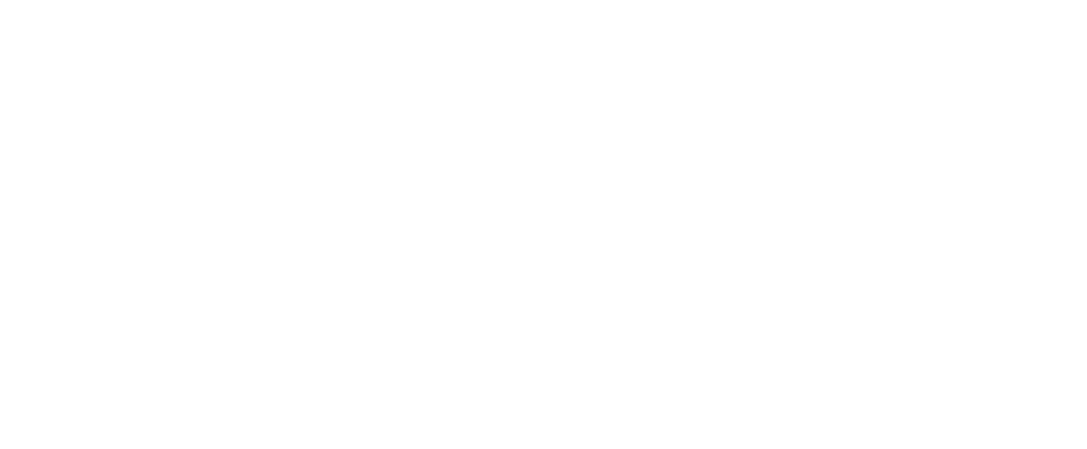
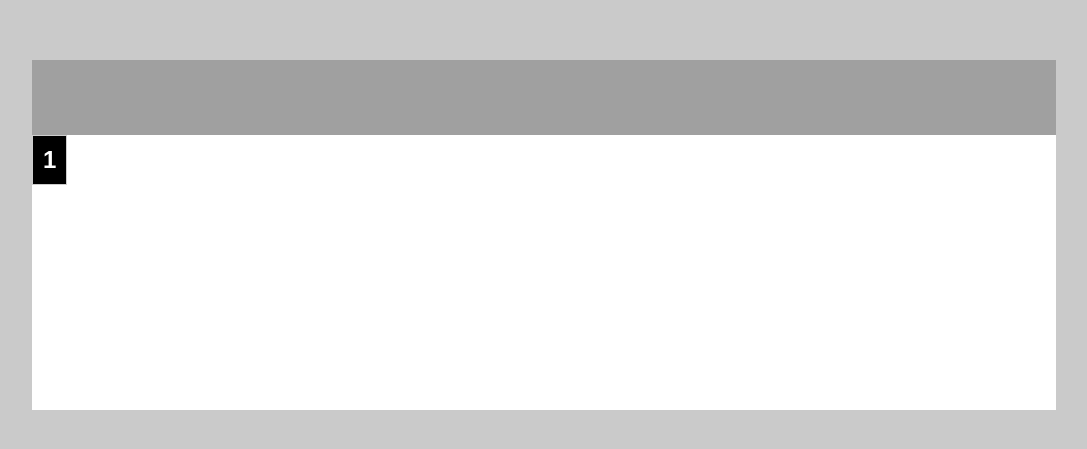
Before and after one commit to MercurialBR/calculador-react, a React (Create React App) app: page / in a window 1280 px wide. Shown: the part 165-614 px from the top of the page, without its empty margins (96-1183 px from the left). Built offline with nearby package versions, Linux system fonts and the light colour scheme.

Commit message:
Estilizando Botoes

```diff
--- a/package.json
+++ b/package.json
@@ -9,6 +9,7 @@
     "react": "^18.2.0",
     "react-dom": "^18.2.0",
     "react-scripts": "5.0.1",
+    "styled-components": "^5.3.6",
     "web-vitals": "^2.1.4"
   },
   "scripts": {
--- a/src/App.js
+++ b/src/App.js
@@ -1,9 +1,17 @@
+import Input from './components/Input'
+import Button from './components/Button'
+
+
+import { Container, Content } from './styles';
 
 function App() {
   return (
-    <div className="App">
-
-    </div>
+    <Container>
+      <Content>
+        <Input />
+        <Button />
+      </Content>
+    </Container>
   );
 }
 
--- /dev/null
+++ b/src/components/Button/index.js
@@ -0,0 +1,11 @@
+import { ButtonContainer } from "./styles";
+
+const Button = () => {
+    return (
+        <ButtonContainer>
+         1
+        </ButtonContainer>
+    )
+}
+
+export default Button;
--- /dev/null
+++ b/src/components/Button/styles.js
@@ -0,0 +1,11 @@
+import styled from "styled-components";
+
+export const ButtonContainer = styled.button`
+    padding: 10px;
+    border: 1px solid #CDCDCD;
+    background-color: #000;
+    color: #FFFFFF;
+
+    font-size: 24px;
+    font-weight: 700;
+`
--- /dev/null
+++ b/src/components/Input/index.js
@@ -0,0 +1,11 @@
+import { InputContainer } from './styles';
+
+const Input = () => {
+    return (
+        <InputContainer>
+        <input />
+        </InputContainer>
+    );
+}
+
+export default Input;
--- /dev/null
+++ b/src/components/Input/styles.js
@@ -0,0 +1,26 @@
+import styled from "styled-components";
+
+export const InputContainer = styled.div`
+    width: 100%;
+    height: 75px;
+    background-color: #AAAAFF;
+
+    display: flex;
+    align-items: center;
+    justify-content: flex-end;
+
+    font-size: 24px;
+    font-family: 'Roboto';
+
+    input {
+        width: 100%;
+        height: 75px;
+        background-color: #a0a0a0;
+        border: 0;
+        padding: 0 10px;
+
+        font-size: 24px;
+        font-family: 'Roboto';
+        color: #000;
+    }
+`
--- /dev/null
+++ b/src/global.js
@@ -0,0 +1,8 @@
+import { createGlobalStyle } from "styled-components";
+
+export default createGlobalStyle`
+    *, body {
+        margin: 0;
+        padding: 0;
+    }
+`
--- a/src/index.js
+++ b/src/index.js
@@ -2,9 +2,12 @@
 import ReactDOM from 'react-dom/client';
 import App from './App';
 
+import GlobalStyles from './global';
+
 const root = ReactDOM.createRoot(document.getElementById('root'));
 root.render(
   <React.StrictMode>
+    <GlobalStyles />
     <App />
   </React.StrictMode>
 );
--- /dev/null
+++ b/src/styles.js
@@ -0,0 +1,17 @@
+import styled from "styled-components";
+
+export const Container = styled.div`
+    width: 100%;
+    height: 100vh;
+    background-color: #CACACA;
+
+    display: flex;
+    align-items: center;
+    justify-content: center;
+`
+
+export const Content = styled.div`
+    background-color: #FFFFFF;
+    width: 80%;
+    min-height: 350px;
+`
```
Also changed, not shown: 1 other file (tests, documents, lock files or other folders).
